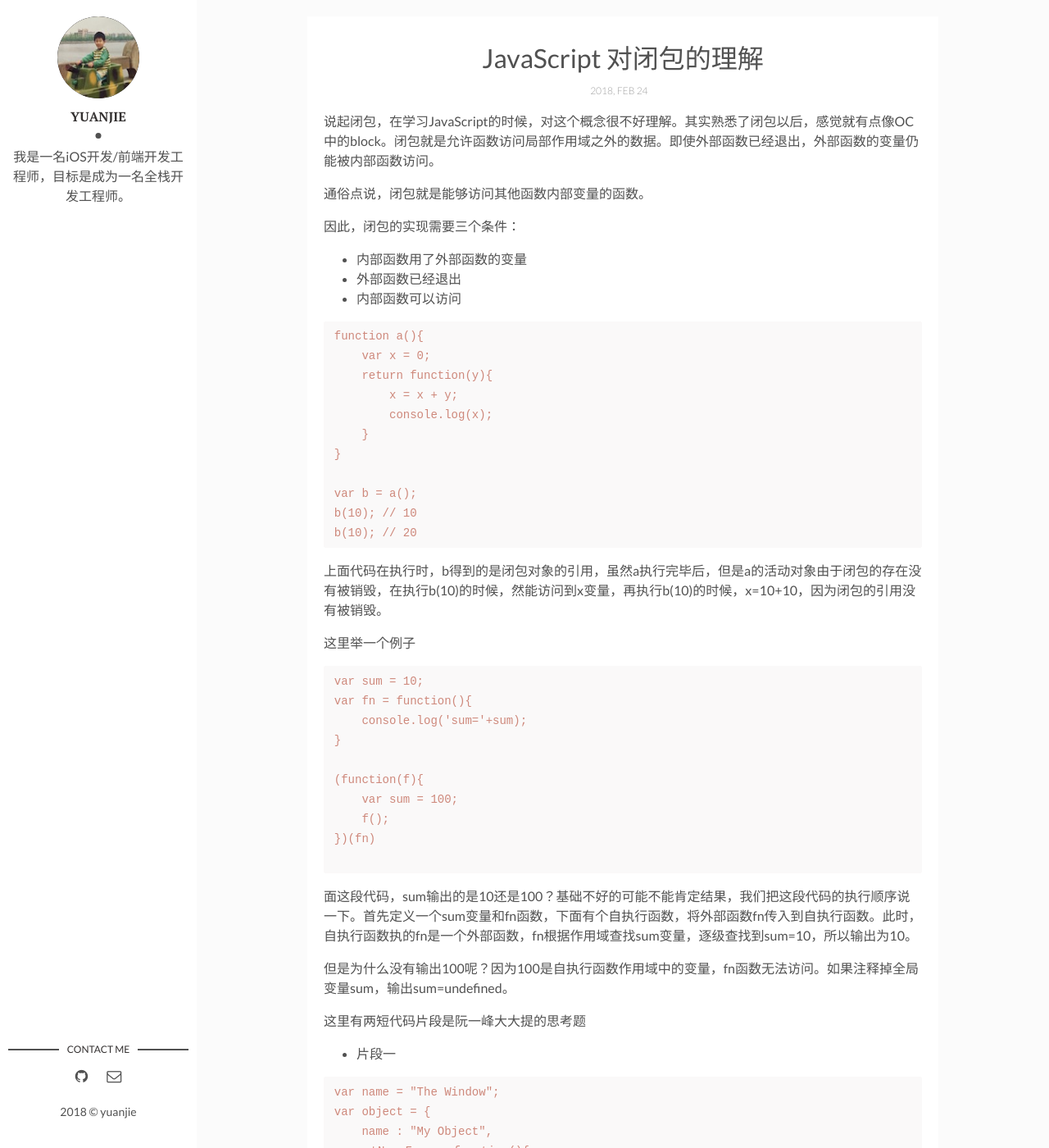
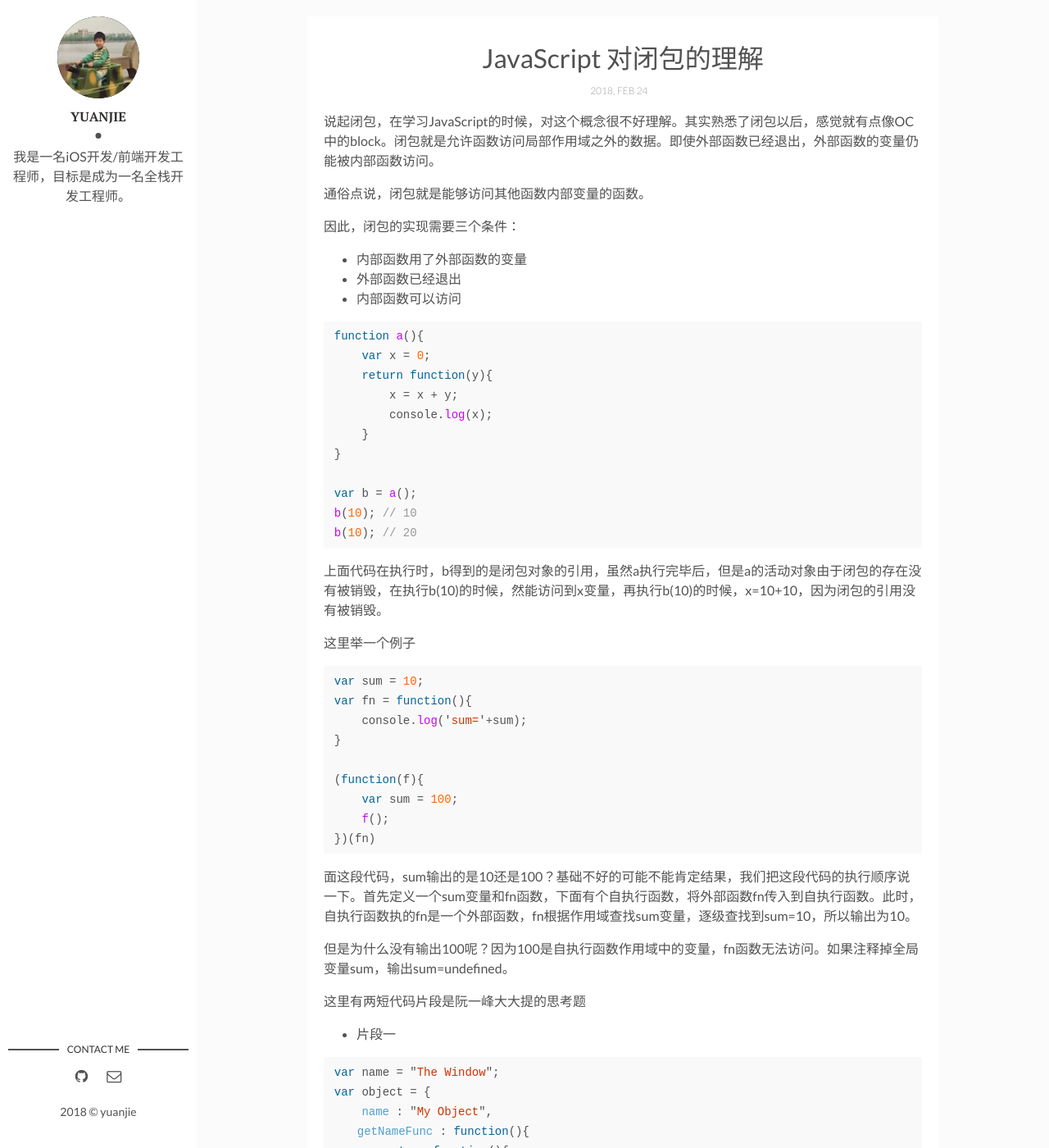
Before and after one commit to zchenxing/zyj7815.github.io, a Jekyll site: the page built from _posts/2018-02-25-closure.markdown, in a window 1280 px wide and 1400 px high. Shown: the whole window at 82% size. Built offline with Jekyll 4.4.1, drawn with Linux system fonts in a browser that asks for light colours; comment, search, counter and statistics services are not loaded; some of the changed text lies outside the part shown.

Commit message:
添加评论功能

````diff
--- a/_includes/head.html
+++ b/_includes/head.html
@@ -40,4 +40,5 @@
     <link rel="stylesheet" href="{{ " /assets/fonts/font-awesome/css/font-awesome.min.css " | prepend: site.baseurl }}">
     <!-- Styles -->
     <link rel="stylesheet" href="{{ " /assets/css/main.css " | prepend: site.baseurl }}">
+
 </head>
--- a/_layouts/post.html
+++ b/_layouts/post.html
@@ -1,6 +1,21 @@
 ---
 layout: main
 ---
+
+<link rel="stylesheet" href="https://imsun.github.io/gitment/style/default.css">
+<script src="https://imsun.github.io/gitment/dist/gitment.browser.js"></script>
+<script>
+    var gitment = new Gitment({
+    owner: 'zyj7815',
+    repo: 'https://github.com/zyj7815/zyj7815.github.io.git',
+    oauth: {
+        client_id: '44a7ff57fd8f8506575f',
+        client_secret: 'b623a1021bc0a04e662882f82e7a535b3145691e',
+        },
+    })
+    gitment.render('container')
+</script>
+
 
 <article class="article-page">
     <div class="page-content">
@@ -13,6 +28,7 @@
 
         {% endif %}
         <div class="wrap-content">
+
             <header class="header-page">
                 <h1 class="page-title">{{page.title}}</h1>
                 <div class="page-date">
--- a/_posts/2018-02-25-closure.markdown
+++ b/_posts/2018-02-25-closure.markdown
@@ -16,7 +16,7 @@
 - 外部函数已经退出
 - 内部函数可以访问
 
-```
+{% highlight javascript %}
 function a(){
     var x = 0;
     return function(y){
@@ -28,7 +28,7 @@
 var b = a();
 b(10); // 10
 b(10); // 20
-```
+{% endhighlight %}
 
 
 
@@ -36,7 +36,7 @@
 
 这里举一个例子
 
-```
+{% highlight javascript %}
 var sum = 10;
 var fn = function(){
     console.log('sum='+sum);
@@ -46,8 +46,7 @@
     var sum = 100;
     f();
 })(fn)
-
-```
+{% endhighlight %}
 
 面这段代码，sum输出的是10还是100？基础不好的可能不能肯定结果，我们把这段代码的执行顺序说一下。首先定义一个sum变量和fn函数，下面有个自执行函数，将外部函数fn传入到自执行函数。此时，自执行函数执的fn是一个外部函数，fn根据作用域查找sum变量，逐级查找到sum=10，所以输出为10。
 
@@ -56,7 +55,7 @@
 这里有两短代码片段是阮一峰大大提的思考题
 - 片段一
 
-```
+{% highlight javascript %}
 var name = "The Window";
 var object = {
     name : "My Object",
@@ -67,13 +66,13 @@
 　　}
 };
 alert(object.getNameFunc()());
-```
+{% endhighlight %}
 
 
 
 - 片段二
 
-```
+{% highlight javascript %}
 var name = "The Window";
 var object = {
 　　name : "My Object",
@@ -85,7 +84,7 @@
 　　}
 };
 alert(object.getNameFunc()());
-```
+{% endhighlight %}
 
 在代码片段一中，getNameFunc函数return的是一个匿名函数，匿名函数的this是指向全局作用域，所以return的this.name实际是return全局作用域中的name，即name="The Window"。
 
--- a/assets/css/main.css
+++ b/assets/css/main.css
@@ -460,7 +460,6 @@
 /* Comment */
 .highlight .err {
   color: #a00;
-  background-color: #faa;
 }
 
 /* Error */
--- a/assets/css/scss/_syntax.scss
+++ b/assets/css/scss/_syntax.scss
@@ -5,7 +5,7 @@
 }
 .highlight .hll { background-color: #ffc; }
 .highlight .c { color: #999; } /* Comment */
-.highlight .err { color: #a00; background-color: #faa; } /* Error */
+.highlight .err { color: #a00; } /* Error */
 .highlight .k { color: #069; } /* Keyword */
 .highlight .o { color: #555; } /* Operator */
 .highlight .cm { color: #09f; font-style: italic; } /* Comment.Multiline */
````
